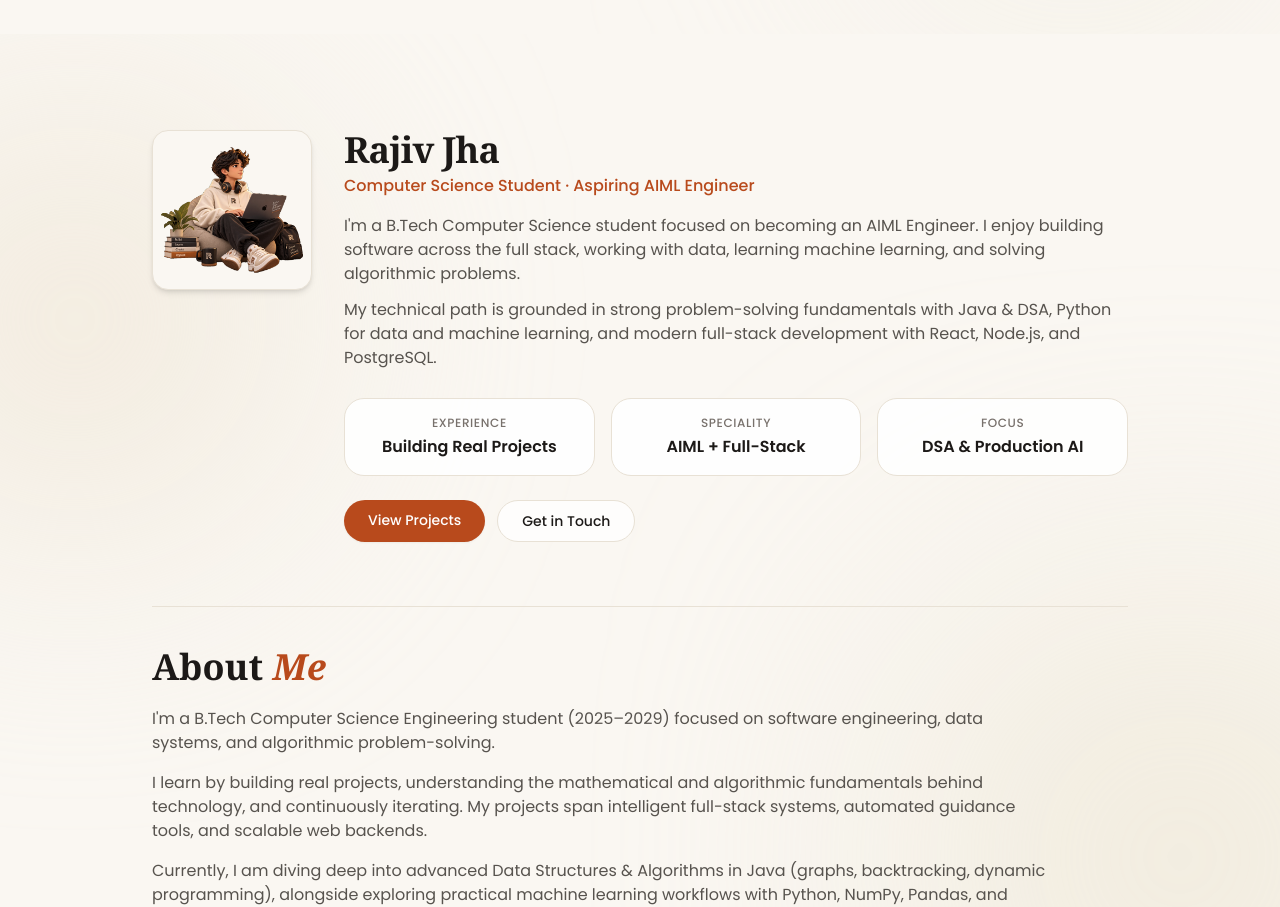
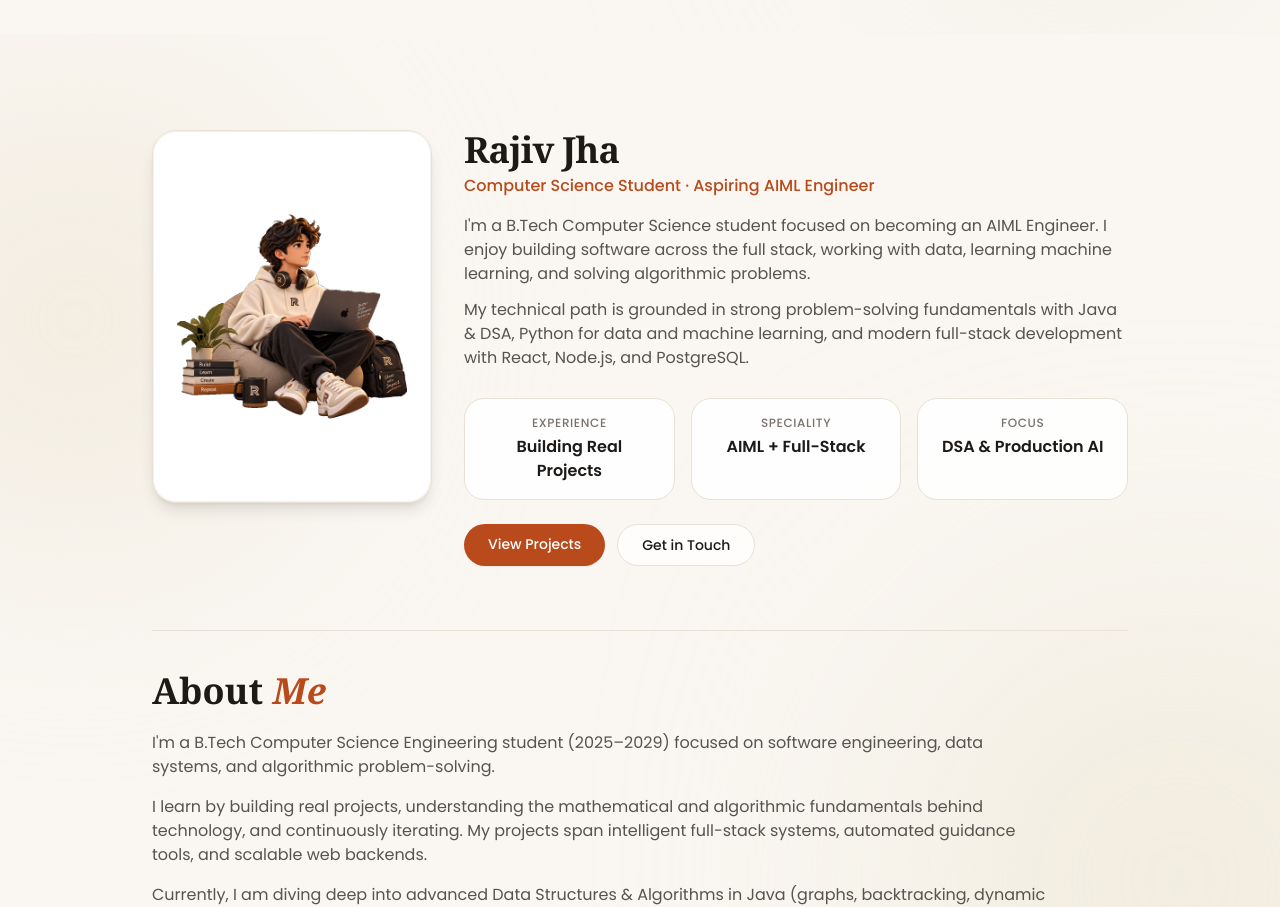
Before and after one commit to jharajiv315/Portfolio, a React (Vite) app in the folder frontend/: page / in a window 1280 px wide. Shown: the part 880-1787 px from the top of the page. Built offline with nearby package versions, Linux system fonts and the light colour scheme; no server answers.

Commit message:
fix(frontend): upgrade About profile container to 3:4 portrait card and add direct resume link

```diff
--- a/frontend/src/sections/About.jsx
+++ b/frontend/src/sections/About.jsx
@@ -57,17 +57,20 @@ export default function About({ user }) {
           transition={{ duration: 0.8 }}
         >
           {/* ================= PROFILE IMAGE ================= */}
-          <div className="shrink-0">
+          <div className="shrink-0 w-full sm:w-64 md:w-72 max-w-[280px]">
+            <div className="relative aspect-[3/4] w-full rounded-3xl border border-[#E8E1D5] bg-white shadow-lg overflow-hidden group">
               <img
                 src={avatarSrc}
                 alt={user?.fullName || "Rajiv Jha"}
-              className={`h-40 w-40 rounded-2xl border border-[#E8E1D5] shadow-md bg-[#FAF7F2] ${
-                avatarSrc === developerMascot ? "object-contain p-2" : "object-cover object-top"
-              }`}
+                className={`w-full h-full ${
+                  avatarSrc === developerMascot ? "object-contain p-6" : "object-cover object-top"
+                } transition-transform duration-500 group-hover:scale-103`}
                 onError={(e) => {
                   e.currentTarget.src = developerMascot;
                 }}
               />
+              <div className="absolute inset-0 rounded-3xl ring-1 ring-inset ring-black/5 pointer-events-none" />
+            </div>
           </div>
 
           {/* ================= PROFILE DETAILS ================= */}
@@ -189,6 +192,39 @@ export default function About({ user }) {
                 View Projects
               </a>
 
+              {user?.resume?.url &&
+                user.resume.url.trim() !== "" &&
+                !user.resume.url.includes("[ADD RESUME") && (
+                  <a
+                    href={user.resume.url}
+                    target="_blank"
+                    rel="noopener noreferrer"
+                    className="
+                      rounded-full
+                      border
+                      border-[#B84A1C]/30
+                      bg-[#B84A1C]/5
+                      px-6
+                      py-2.5
+                      font-medium
+                      text-sm
+                      text-[#B84A1C]
+                      hover:bg-[#B84A1C]
+                      hover:text-white
+                      shadow-xs
+                      hover:shadow-sm
+                      transition-all
+                      duration-300
+                      inline-flex
+                      items-center
+                      gap-1.5
+                    "
+                  >
+                    <span>My Resume</span>
+                    <span className="text-xs">↗</span>
+                  </a>
+                )}
+
               <a
                 href="#contact"
                 className="
```
Lines whose indentation alone changed are shown as unchanged.
